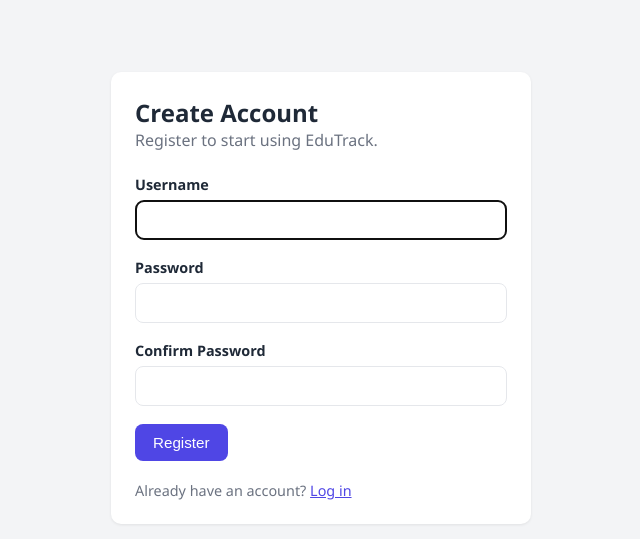
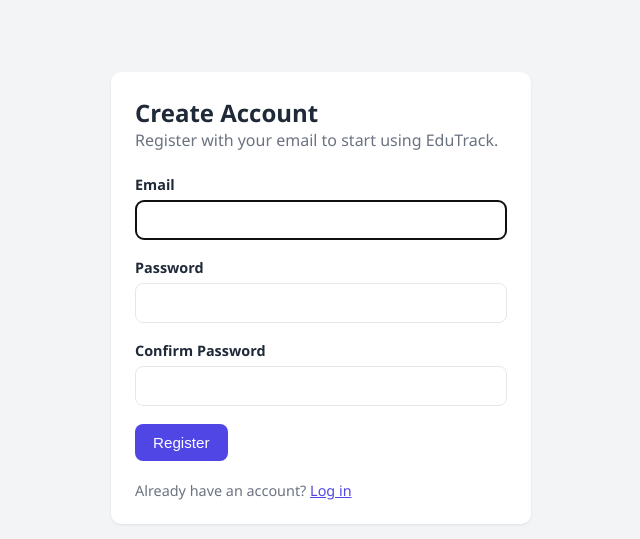
Before and after one commit to tamirataklilu575-ctrl/edutrack, a Flask app: page /register in a window 1280 px wide. Shown: the top 539 px of the page, without its empty margins (319-959 px from the left). Run offline with Flask 3, Linux system fonts and the light colour scheme.

Commit message:
feat: sign in with email and keep users logged in for 7 days

```diff
--- a/app.py
+++ b/app.py
@@ -3,7 +3,7 @@
 import os
 import re
 import sqlite3
-from datetime import date
+from datetime import date, timedelta
 from functools import wraps
 from pathlib import Path
 
@@ -24,6 +24,10 @@ app = Flask(__name__)
 # Read the secret key from the environment in production.
 # The fallback value is for local development only.
 app.secret_key = os.environ.get("SECRET_KEY", "dev-only-change-me")
+
+# Keep users signed in for 7 days, even after the browser is closed.
+app.permanent_session_lifetime = timedelta(days=7)
+app.config["SESSION_COOKIE_SAMESITE"] = "Lax"
 
 DATABASE = Path(__file__).parent / "edutrack.db"
 
@@ -50,7 +54,8 @@ MIN_LENGTH = 2
 MAX_LENGTH = 100
 PHONE_PATTERN = re.compile(r"^\+?[0-9 ]{9,15}$")
 
-USERNAME_PATTERN = re.compile(r"^[A-Za-z0-9_]{3,30}$")
+EMAIL_PATTERN = re.compile(r"^[^@\s]+@[^@\s]+\.[^@\s]+$")
+MAX_EMAIL_LENGTH = 254
 MIN_PASSWORD_LENGTH = 6
 
 # (name, grade, section, gender, parent_phone, status)
@@ -80,6 +85,12 @@ def init_db():
         if columns and "grade" not in columns:
             conn.execute("DROP TABLE students")
 
+        # Development-stage migration: accounts now sign in with an email, so
+        # an older username-based users table is replaced (people re-register).
+        user_columns = [row["name"] for row in conn.execute("PRAGMA table_info(users)")]
+        if user_columns and "email" not in user_columns:
+            conn.execute("DROP TABLE users")
+
         conn.execute(
             """
             CREATE TABLE IF NOT EXISTS students (
@@ -97,25 +108,12 @@ def init_db():
             """
             CREATE TABLE IF NOT EXISTS users (
                 id INTEGER PRIMARY KEY AUTOINCREMENT,
-                username TEXT NOT NULL UNIQUE,
+                email TEXT NOT NULL UNIQUE,
                 password_hash TEXT NOT NULL,
                 role TEXT NOT NULL DEFAULT 'teacher'
             )
             """
         )
-
-        # Migration: databases created before roles existed get a role column.
-        # The oldest account becomes the admin; everyone else is a teacher.
-        user_columns = [row["name"] for row in conn.execute("PRAGMA table_info(users)")]
-        if "role" not in user_columns:
-            conn.execute(
-                "ALTER TABLE users ADD COLUMN role TEXT NOT NULL DEFAULT 'teacher'"
-            )
-            conn.execute(
-                "UPDATE users SET role = 'admin' "
-                "WHERE id = (SELECT MIN(id) FROM users)"
-            )
-
         conn.execute(
             """
             CREATE TABLE IF NOT EXISTS attendance (
@@ -165,7 +163,7 @@ def load_current_user():
     conn = get_db()
     try:
         g.user = conn.execute(
-            "SELECT id, username, role FROM users WHERE id = ?", (user_id,)
+            "SELECT id, email, role FROM users WHERE id = ?", (user_id,)
         ).fetchone()
     finally:
         conn.close()
@@ -262,16 +260,14 @@ def validate_student(form):
     return errors
 
 
-def validate_registration(username, password, confirm):
+def validate_registration(email, password, confirm):
     """Return a dict of field errors for the registration form."""
     errors = {}
 
-    if not username:
-        errors["username"] = "Username is required."
-    elif not USERNAME_PATTERN.match(username):
-        errors["username"] = (
-            "Username must be 3-30 characters: letters, numbers, or underscore."
-        )
+    if not email:
+        errors["email"] = "Email is required."
+    elif len(email) > MAX_EMAIL_LENGTH or not EMAIL_PATTERN.match(email):
+        errors["email"] = "Enter a valid email address."
 
     if not password:
         errors["password"] = "Password is required."
@@ -432,13 +428,14 @@ def register():
         return redirect(url_for("dashboard"))
 
     errors = {}
-    form = {"username": ""}
+    form = {"email": ""}
 
     if request.method == "POST":
-        form["username"] = request.form.get("username", "").strip()
+        # Emails are stored in lowercase so they match regardless of typing.
+        form["email"] = request.form.get("email", "").strip().lower()
         password = request.form.get("password", "")
         confirm = request.form.get("confirm", "")
-        errors = validate_registration(form["username"], password, confirm)
+        errors = validate_registration(form["email"], password, confirm)
 
         if not errors:
             conn = get_db()
@@ -450,12 +447,12 @@ def register():
                     ).fetchone()[0]
                     role = "admin" if user_count == 0 else "teacher"
                     conn.execute(
-                        "INSERT INTO users (username, password_hash, role) "
+                        "INSERT INTO users (email, password_hash, role) "
                         "VALUES (?, ?, ?)",
-                        (form["username"], generate_password_hash(password), role),
+                        (form["email"], generate_password_hash(password), role),
                     )
             except sqlite3.IntegrityError:
-                errors["username"] = "This username is already taken."
+                errors["email"] = "This email is already registered."
             finally:
                 conn.close()
 
@@ -472,28 +469,30 @@ def login():
     if g.user is not None:
         return redirect(url_for("dashboard"))
 
-    form = {"username": ""}
+    form = {"email": ""}
 
     if request.method == "POST":
-        form["username"] = request.form.get("username", "").strip()
+        form["email"] = request.form.get("email", "").strip().lower()
         password = request.form.get("password", "")
 
         conn = get_db()
         try:
             user = conn.execute(
-                "SELECT * FROM users WHERE username = ?", (form["username"],)
+                "SELECT * FROM users WHERE email = ?", (form["email"],)
             ).fetchone()
         finally:
             conn.close()
 
         if user is not None and check_password_hash(user["password_hash"], password):
             session.clear()
+            # A permanent session survives closing the browser (up to 7 days).
+            session.permanent = True
             session["user_id"] = user["id"]
-            flash(f"Welcome back, {user['username']}!", "success")
+            flash(f"Welcome back, {user['email']}!", "success")
             return redirect(url_for("dashboard"))
 
-        # Same message for unknown user and wrong password (security best practice).
-        flash("Invalid username or password.", "error")
+        # Same message for unknown email and wrong password (security best practice).
+        flash("Invalid email or password.", "error")
 
     return render_template("login.html", form=form)
 
@@ -516,7 +515,7 @@ def user_list():
     conn = get_db()
     try:
         users = conn.execute(
-            "SELECT id, username, role FROM users ORDER BY id"
+            "SELECT id, email, role FROM users ORDER BY id"
         ).fetchall()
     finally:
         conn.close()
--- a/static/css/style.css
+++ b/static/css/style.css
@@ -643,3 +643,7 @@ th {
         padding: 4px 3px;
     }
 }
+/* Long emails in the sidebar */
+.user-name {
+    word-break: break-all;
+}
--- a/templates/base.html
+++ b/templates/base.html
@@ -29,7 +29,7 @@
 
         <div class="sidebar-user">
             <span class="user-name">
-                👤 {{ current_user.username }}
+                👤 {{ current_user.email }}
                 <small class="role-tag">{{ current_user.role }}</small>
             </span>
             <form method="POST" action="{{ url_for('logout') }}" class="logout-form">
--- a/templates/register.html
+++ b/templates/register.html
@@ -7,26 +7,28 @@
     <section class="panel form-panel">
         <header class="page-header">
             <h2>Create Account</h2>
-            <p>Register to start using EduTrack.</p>
+            <p>Register with your email to start using EduTrack.</p>
         </header>
 
         <form method="POST" novalidate>
-            <div class="form-group {{ 'has-error' if errors.username }}">
-                <label for="username">Username</label>
-                <input type="text" id="username" name="username"
-                       value="{{ form.username }}" autofocus>
-                {% if errors.username %}<span class="error-text">{{ errors.username }}</span>{% endif %}
+            <div class="form-group {{ 'has-error' if errors.email }}">
+                <label for="email">Email</label>
+                <input type="email" id="email" name="email"
+                       value="{{ form.email }}" autocomplete="email" autofocus>
+                {% if errors.email %}<span class="error-text">{{ errors.email }}</span>{% endif %}
             </div>
 
             <div class="form-group {{ 'has-error' if errors.password }}">
                 <label for="password">Password</label>
-                <input type="password" id="password" name="password">
+                <input type="password" id="password" name="password"
+                       autocomplete="new-password">
                 {% if errors.password %}<span class="error-text">{{ errors.password }}</span>{% endif %}
             </div>
 
             <div class="form-group {{ 'has-error' if errors.confirm }}">
                 <label for="confirm">Confirm Password</label>
-                <input type="password" id="confirm" name="confirm">
+                <input type="password" id="confirm" name="confirm"
+                       autocomplete="new-password">
                 {% if errors.confirm %}<span class="error-text">{{ errors.confirm }}</span>{% endif %}
             </div>
 
--- a/templates/users.html
+++ b/templates/users.html
@@ -13,7 +13,7 @@
         <thead>
             <tr>
                 <th>ID</th>
-                <th>Username</th>
+                <th>Email</th>
                 <th>Role</th>
                 <th>Actions</th>
             </tr>
@@ -23,7 +23,7 @@
             <tr>
                 <td>{{ user.id }}</td>
                 <td>
-                    {{ user.username }}
+                    {{ user.email }}
                     {% if user.id == current_user.id %}<span class="you-tag">(you)</span>{% endif %}
                 </td>
                 <td>
```
Also changed, not shown: templates/login.html (+7 -6 lines), tests/test_app.py (+136 -81 lines).
